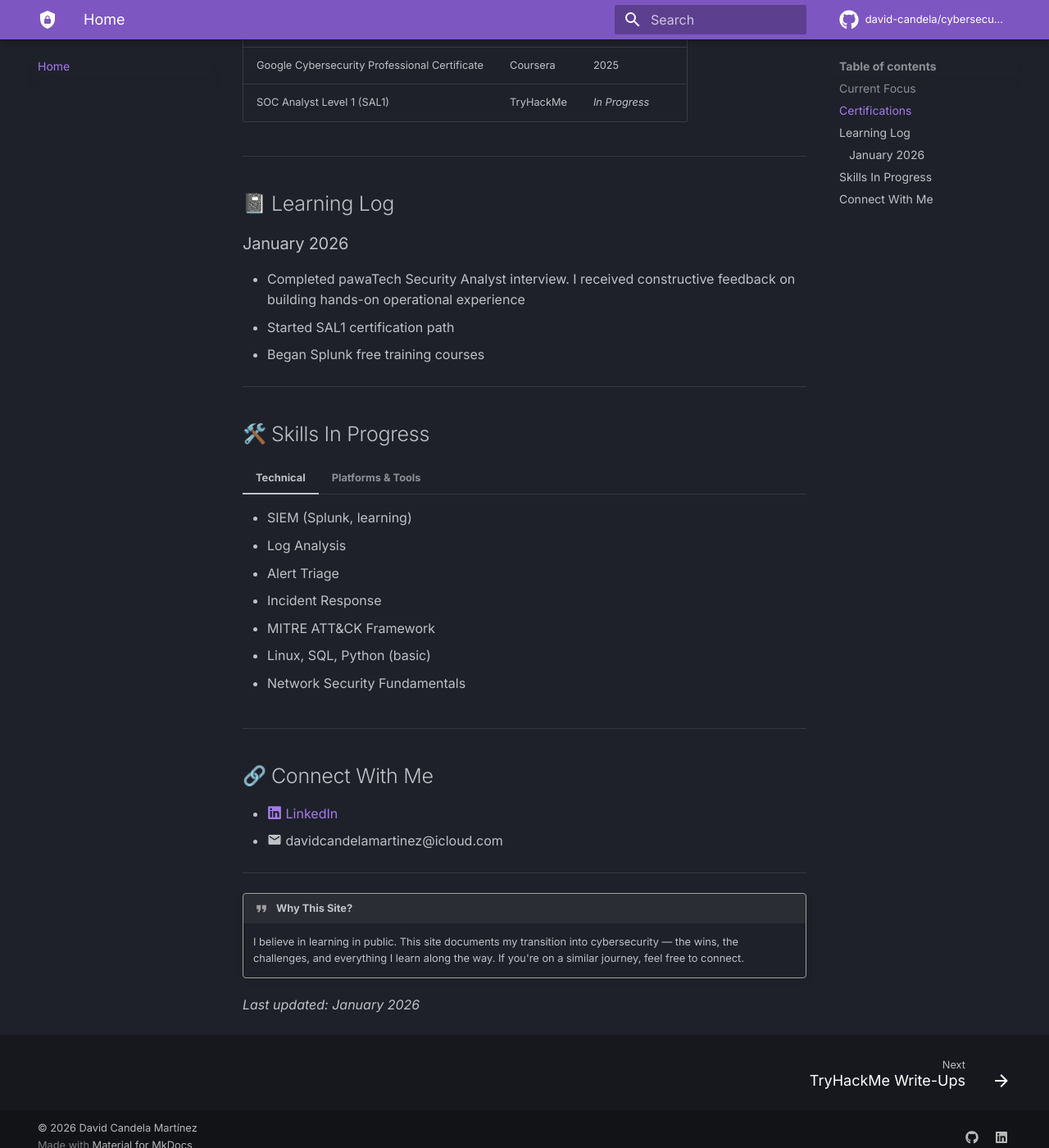
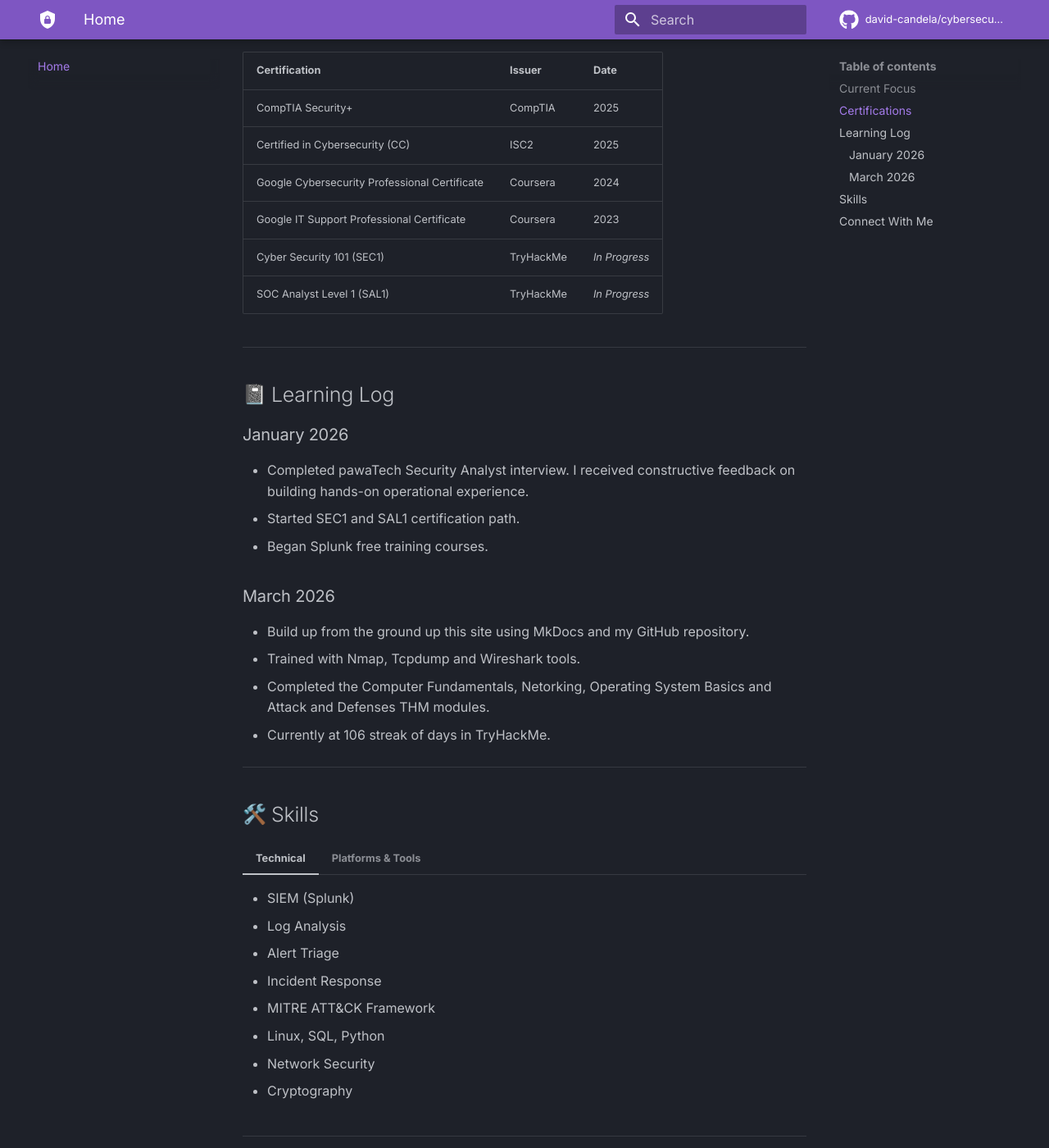
Before and after one commit to david-candela/cybersecurity_journey, an MkDocs documentation site: the page built from docs/index.md, in a window 1280 px wide and 1400 px high, scrolled down 685 px. Shown: the whole window at 82% size. Built offline with MkDocs 1.6.1 and Material for MkDocs 9.7.7, drawn with Linux system fonts in a browser that asks for light colours; emoji names are drawn with the system emoji font; comment, search, counter and statistics services are not loaded; some of the changed text lies outside the part shown.

Commit message:
Update index.md

```diff
--- a/docs/index.md
+++ b/docs/index.md
@@ -1,16 +1,20 @@
 # Cybersecurity Learning Journey
+**David Candela Martínez**
 
-**David Candela Martínez**
-Security+ · ISC2 CC · Google Cybersecurity Certificate
+---
+
+CompTIA Security+ · ISC2 CC · Google Cybersecurity Certificate
 Transitioning into cybersecurity after 13 years at Apple
 
 ---
 
-## :dart: Current Focus
+## Current Focus
 
 - **TryHackMe SOC Level 1 Path** — Daily training
 - **SOC Analyst Level 1 (SAL1) Certification** — In progress
+- **Cyber Security 101 (SEC1) Certification** - In Progress
 - **Splunk Fundamentals** — Building SIEM skills
+- **Building my own GitHub repository
 
 ---
 
@@ -18,9 +22,11 @@
 
 | Certification | Issuer | Date |
 |---|---|---|
-| CompTIA Security+ | CompTIA | November 2025 |
+| CompTIA Security+ | CompTIA | 2025 |
 | Certified in Cybersecurity (CC) | ISC2 | 2025 |
-| Google Cybersecurity Professional Certificate | Coursera | 2025 |
+| Google Cybersecurity Professional Certificate | Coursera | 2024 |
+| Google IT Support Professional Certificate | Coursera | 2023 |
+| Cyber Security 101 (SEC1) | TryHackMe | *In Progress* |
 | SOC Analyst Level 1 (SAL1) | TryHackMe | *In Progress* |
 
 ---
@@ -29,29 +35,38 @@
 
 ### January 2026
 
-- Completed pawaTech Security Analyst interview. I received constructive feedback on building hands-on operational experience
-- Started SAL1 certification path
-- Began Splunk free training courses
+- Completed pawaTech Security Analyst interview. I received constructive feedback on building hands-on operational experience.
+- Started SEC1 and SAL1 certification path.
+- Began Splunk free training courses.
 
+### March 2026
+
+- Build up from the ground up this site using MkDocs and my GitHub repository.
+- Trained with Nmap, Tcpdump and Wireshark tools.
+- Completed the Computer Fundamentals, Netorking, Operating System Basics and Attack and Defenses THM modules.
+- Currently at 106 streak of days in TryHackMe.
 ---
 
-## :hammer_and_wrench: Skills In Progress
+## :hammer_and_wrench: Skills
 
 === "Technical"
 
-    - SIEM (Splunk, learning)
+    - SIEM (Splunk)
     - Log Analysis
     - Alert Triage
     - Incident Response
     - MITRE ATT&CK Framework
-    - Linux, SQL, Python (basic)
-    - Network Security Fundamentals
+    - Linux, SQL, Python
+    - Network Security
+    - Cryptography
 
 === "Platforms & Tools"
 
     - TryHackMe
     - Splunk
     - Wireshark
+    - Nmap
+    - Tcpdump
 
 ---
 
@@ -60,9 +75,11 @@
 - [:fontawesome-brands-linkedin: LinkedIn](https://www.linkedin.com/in/david-candela-martinez/)
 - :material-email: davidcandelamartinez@icloud.com
 
+<img src="https://tryhackme-badges.s3.amazonaws.com/Recluta.png" alt="TryHackMe Badge" />
+
 ---
 
 !!! quote "Why This Site?"
-    I believe in learning in public. This site documents my transition into cybersecurity — the wins, the challenges, and everything I learn along the way. If you're on a similar journey, feel free to connect.
+    This site documents my transition into cybersecurity. The wins, the challenges, and everything I learn along the way. If you're on a similar journey, feel free to connect.
 
-*Last updated: January 2026*
+*Last updated: March 2026*
```
